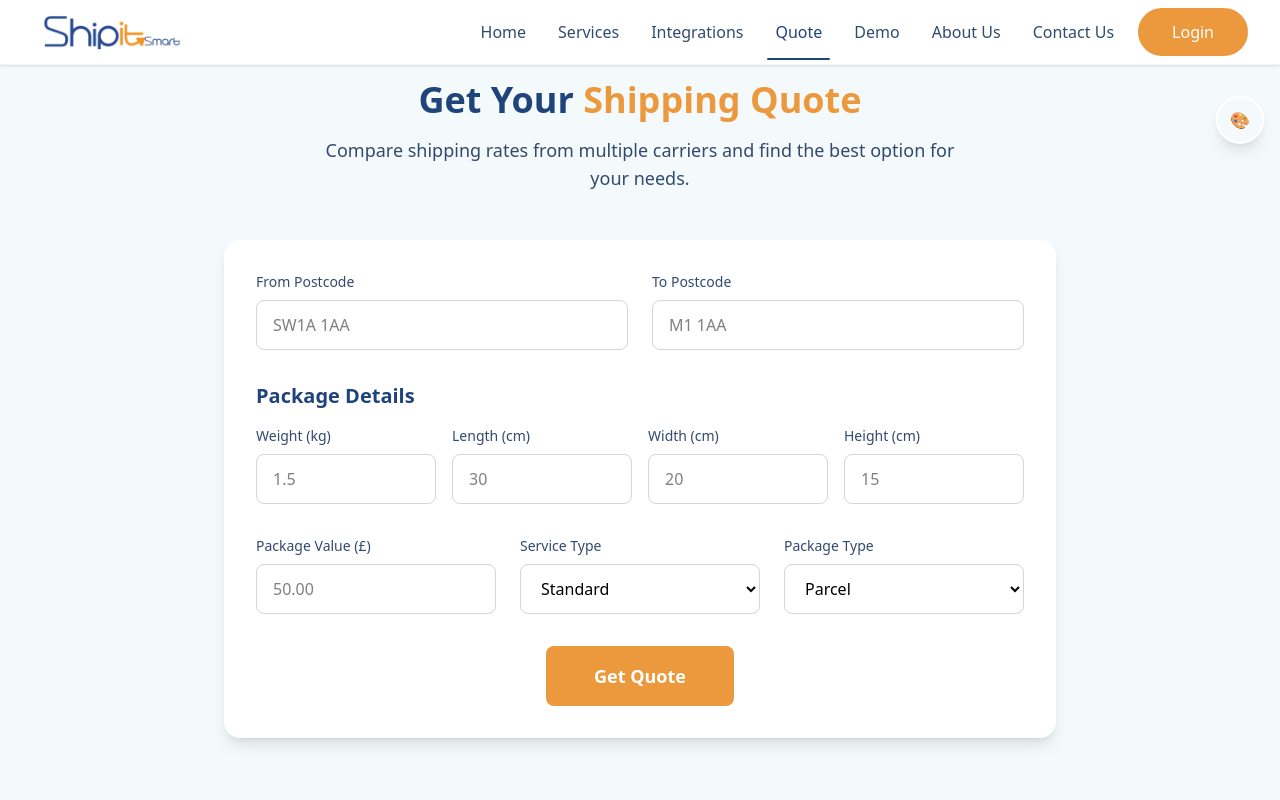
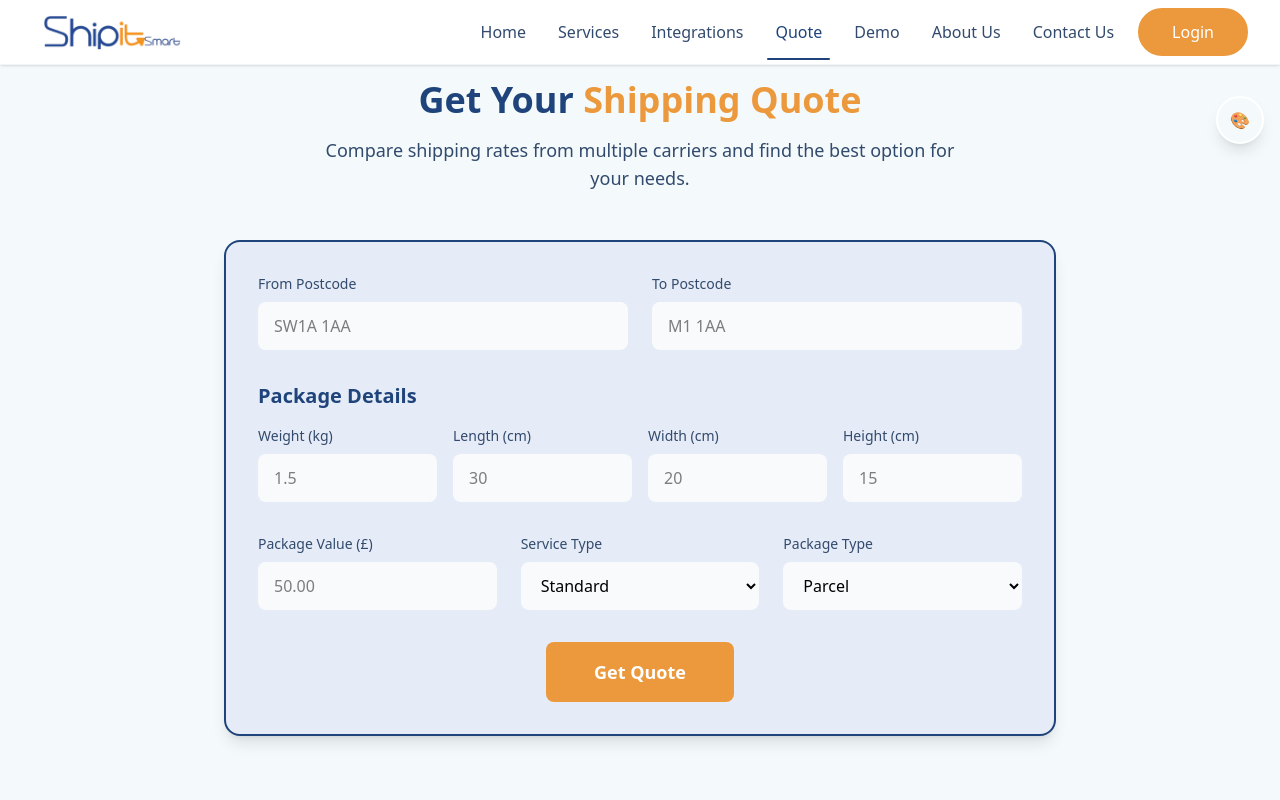
Before and after one commit to Global-American/ship-it-smart, a Next.js app: page /quote in a window 1280 px wide. Shown: the top 800 px of the page. Built offline with nearby package versions, Linux system fonts and the light colour scheme.

Commit message:
new bg for container

```diff
--- a/app/quote/page.tsx
+++ b/app/quote/page.tsx
@@ -95,7 +95,7 @@ export default function QuotePage() {
           {/* Quote Form */}
           <div
             ref={formRef}
-            className={`bg-white rounded-2xl shadow-lg p-8 transition-all duration-700 ${
+            className={`bg-[#e6ecf7] rounded-2xl shadow-lg p-8 transition-all duration-700  border-2 border-[#1F447B] ${
               isFormVisible
                 ? "opacity-100 translate-y-0"
                 : "opacity-0 translate-y-4"
@@ -114,7 +114,7 @@ export default function QuotePage() {
                     name="fromPostcode"
                     value={formData.fromPostcode}
                     onChange={handleInputChange}
-                    className="w-full px-4 py-3 border border-gray-300 rounded-lg focus:outline-none focus:ring-2 focus:ring-[#EB993C] focus:border-transparent"
+                    className="w-full px-4 py-3 bg-gray-50 border-0 rounded-lg focus:outline-none focus:ring-2 focus:ring-[#EB993C] focus:bg-white transition-all"
                     placeholder="SW1A 1AA"
                     required
                   />
@@ -128,7 +128,7 @@ export default function QuotePage() {
                     name="toPostcode"
                     value={formData.toPostcode}
                     onChange={handleInputChange}
-                    className="w-full px-4 py-3 border border-gray-300 rounded-lg focus:outline-none focus:ring-2 focus:ring-[#EB993C] focus:border-transparent"
+                    className="w-full px-4 py-3 bg-gray-50 border-0 rounded-lg focus:outline-none focus:ring-2 focus:ring-[#EB993C] focus:bg-white transition-all"
                     placeholder="M1 1AA"
                     required
                   />
@@ -150,7 +150,7 @@ export default function QuotePage() {
                       name="weight"
                       value={formData.weight}
                       onChange={handleInputChange}
-                      className="w-full px-4 py-3 border border-gray-300 rounded-lg focus:outline-none focus:ring-2 focus:ring-[#EB993C] focus:border-transparent"
+                      className="w-full px-4 py-3 bg-gray-50 border-0 rounded-lg focus:outline-none focus:ring-2 focus:ring-[#EB993C] focus:bg-white transition-all"
                       placeholder="1.5"
                       step="0.1"
                       required
@@ -165,7 +165,7 @@ export default function QuotePage() {
                       name="length"
                       value={formData.length}
                       onChange={handleInputChange}
-                      className="w-full px-4 py-3 border border-gray-300 rounded-lg focus:outline-none focus:ring-2 focus:ring-[#EB993C] focus:border-transparent"
+                      className="w-full px-4 py-3 bg-gray-50 border-0 rounded-lg focus:outline-none focus:ring-2 focus:ring-[#EB993C] focus:bg-white transition-all"
                       placeholder="30"
                       required
                     />
@@ -179,7 +179,7 @@ export default function QuotePage() {
                       name="width"
                       value={formData.width}
                       onChange={handleInputChange}
-                      className="w-full px-4 py-3 border border-gray-300 rounded-lg focus:outline-none focus:ring-2 focus:ring-[#EB993C] focus:border-transparent"
+                      className="w-full px-4 py-3 bg-gray-50 border-0 rounded-lg focus:outline-none focus:ring-2 focus:ring-[#EB993C] focus:bg-white transition-all"
                       placeholder="20"
                       required
                     />
@@ -193,7 +193,7 @@ export default function QuotePage() {
                       name="height"
                       value={formData.height}
                       onChange={handleInputChange}
-                      className="w-full px-4 py-3 border border-gray-300 rounded-lg focus:outline-none focus:ring-2 focus:ring-[#EB993C] focus:border-transparent"
+                      className="w-full px-4 py-3 bg-gray-50 border-0 rounded-lg focus:outline-none focus:ring-2 focus:ring-[#EB993C] focus:bg-white transition-all"
                       placeholder="15"
                       required
                     />
@@ -212,7 +212,7 @@ export default function QuotePage() {
                     name="value"
                     value={formData.value}
                     onChange={handleInputChange}
-                    className="w-full px-4 py-3 border border-gray-300 rounded-lg focus:outline-none focus:ring-2 focus:ring-[#EB993C] focus:border-transparent"
+                    className="w-full px-4 py-3 bg-gray-50 border-0 rounded-lg focus:outline-none focus:ring-2 focus:ring-[#EB993C] focus:bg-white transition-all"
                     placeholder="50.00"
                     step="0.01"
                   />
@@ -225,7 +225,7 @@ export default function QuotePage() {
                     name="serviceType"
                     value={formData.serviceType}
                     onChange={handleInputChange}
-                    className="w-full px-4 py-3 border border-gray-300 rounded-lg focus:outline-none focus:ring-2 focus:ring-[#EB993C] focus:border-transparent"
+                    className="w-full px-4 py-3 bg-gray-50 border-0 rounded-lg focus:outline-none focus:ring-2 focus:ring-[#EB993C] focus:bg-white transition-all"
                   >
                     <option value="standard">Standard</option>
                     <option value="express">Express</option>
@@ -241,7 +241,7 @@ export default function QuotePage() {
                     name="packageType"
                     value={formData.packageType}
                     onChange={handleInputChange}
-                    className="w-full px-4 py-3 border border-gray-300 rounded-lg focus:outline-none focus:ring-2 focus:ring-[#EB993C] focus:border-transparent"
+                    className="w-full px-4 py-3 bg-gray-50 border-0 rounded-lg focus:outline-none focus:ring-2 focus:ring-[#EB993C] focus:bg-white transition-all"
                   >
                     <option value="parcel">Parcel</option>
                     <option value="document">Document</option>
```
